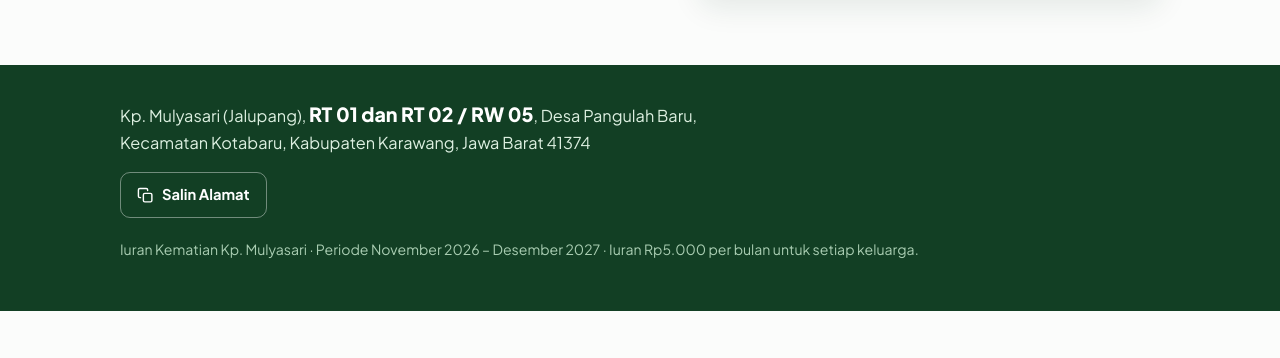
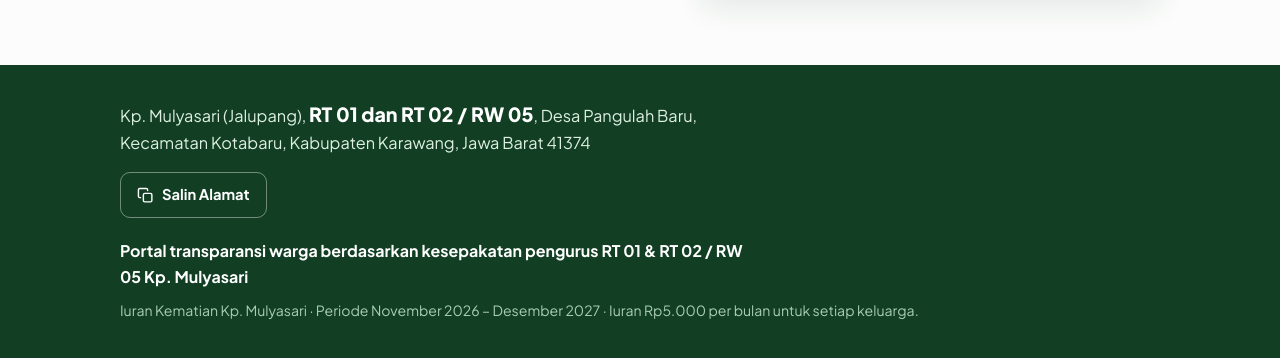
Before and after one commit to Kp-Mulyasari/Kp-Mulyasari.github.io, a plain HTML site: page index.html in a window 1280 px wide. Shown: the part 6142-6500 px from the top of the page. Before the commit the page ends 6453 px from the top, so only its background shows below. Drawn offline with Linux system fonts and the light colour scheme; no server answers.

Commit message:
Replace index.html

```diff
--- a/index.html
+++ b/index.html
@@ -313,7 +313,8 @@
         font: inherit; font-weight: 700; font-size: .92rem; margin-top: 6px;
       }
       .copy-btn svg { width: 17px; height: 17px; }
-      footer .fine { color: #a9cdb2; font-size: .88rem; margin-top: 20px; }
+      footer .basis { color: #fff; font-weight: 700; font-size: 1rem; margin-top: 20px; max-width: 40rem; }
+      footer .fine { color: #a9cdb2; font-size: .88rem; margin-top: 10px; }
 
       @media (max-width: 760px) {
         .hero-grid, .kas-grid, .calc, .org, .open-grid { grid-template-columns: 1fr; }
@@ -616,6 +617,7 @@
           <svg viewBox="0 0 24 24" fill="none" stroke="currentColor" stroke-width="2" stroke-linecap="round" stroke-linejoin="round" aria-hidden="true"><rect x="9" y="9" width="12" height="12" rx="2"/><path d="M5 15H4a2 2 0 0 1-2-2V4a2 2 0 0 1 2-2h9a2 2 0 0 1 2 2v1"/></svg>
           <span id="copyLabel">Salin Alamat</span>
         </button>
+        <p class="basis">Portal transparansi warga berdasarkan kesepakatan pengurus RT 01 &amp; RT 02 / RW 05 Kp. Mulyasari</p>
         <p class="fine">Iuran Kematian Kp. Mulyasari &middot; Periode November 2026 &ndash; Desember 2027 &middot; Iuran Rp5.000 per bulan untuk setiap keluarga.</p>
       </div>
     </footer>
```
